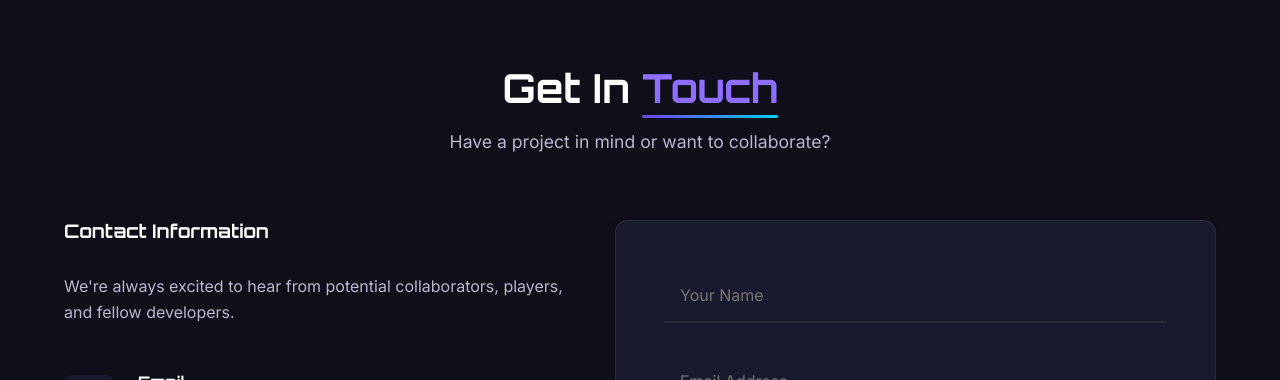
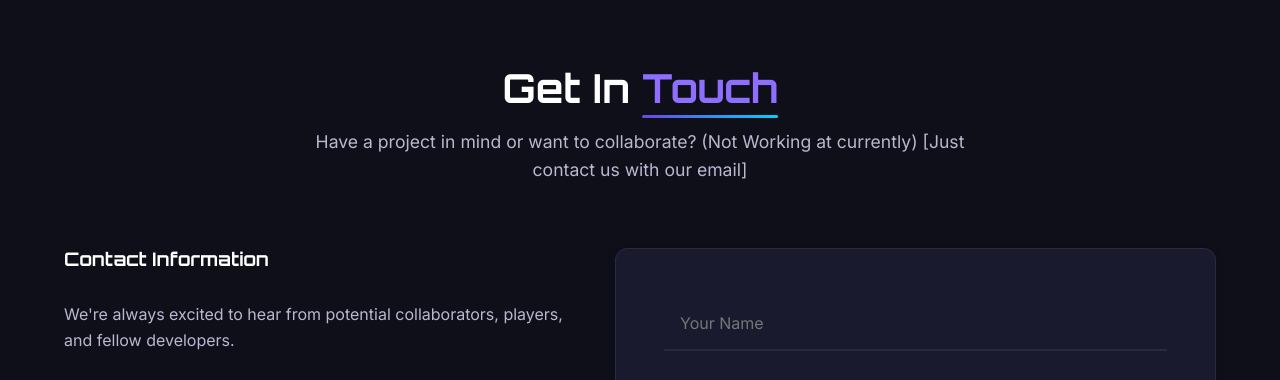
Before and after one commit to MepxDev/chromastudiorbx, a plain HTML site: page index.html in a window 1280 px wide. Shown: the part 4500-4880 px from the top of the page. Drawn offline with Linux system fonts and the light colour scheme.

Commit message:
Update index.html

```diff
--- a/index.html
+++ b/index.html
@@ -383,7 +383,7 @@
   <div class="container">
     <div class="section-header">
       <h2 class="section-title">Get In <span>Touch</span></h2>
-      <p class="section-subtitle">Have a project in mind or want to collaborate?</p>
+      <p class="section-subtitle">Have a project in mind or want to collaborate? (Not Working at currently) [Just contact us with our email]</p>
     </div>
     <div class="contact-content">
       <div class="contact-info">
```
